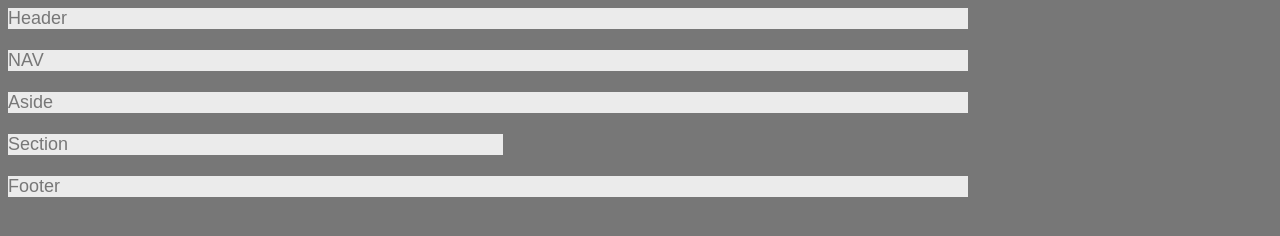
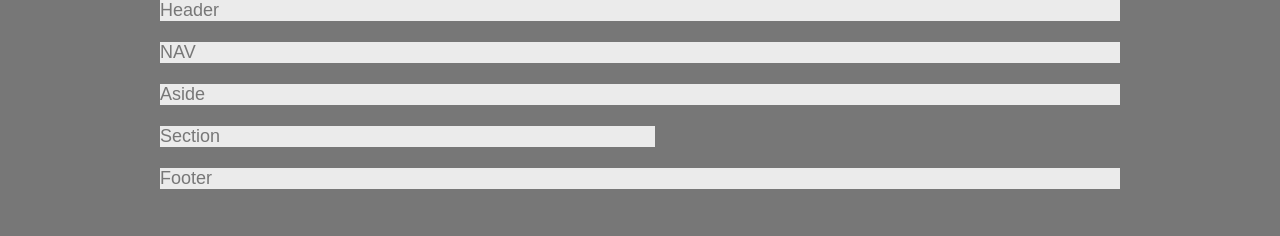
Before and after one commit to asanderson09/HW-Wireframe, a plain HTML site: page index.html in a window 1280 px wide. Drawn offline with Linux system fonts and the light colour scheme.

Commit message:
Centered margins

```diff
--- a/style.css
+++ b/style.css
@@ -6,7 +6,9 @@ body {
     font-family: Arial, Helvetica, sans-serif; font-size: 18px;
 color: #777;
 background: #777;
-width: 960px}
+width: 960px;
+margin: 0 auto 0 auto;
+}
 
 
 #header {
```
